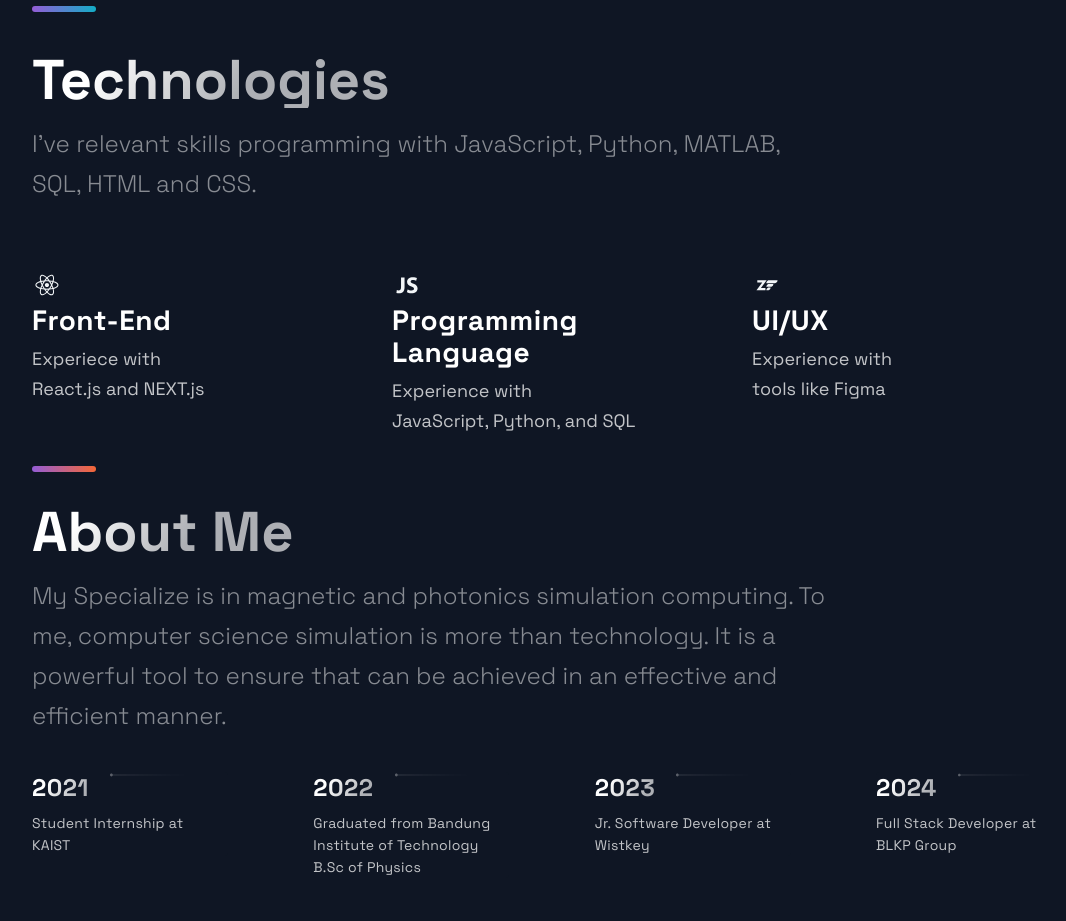
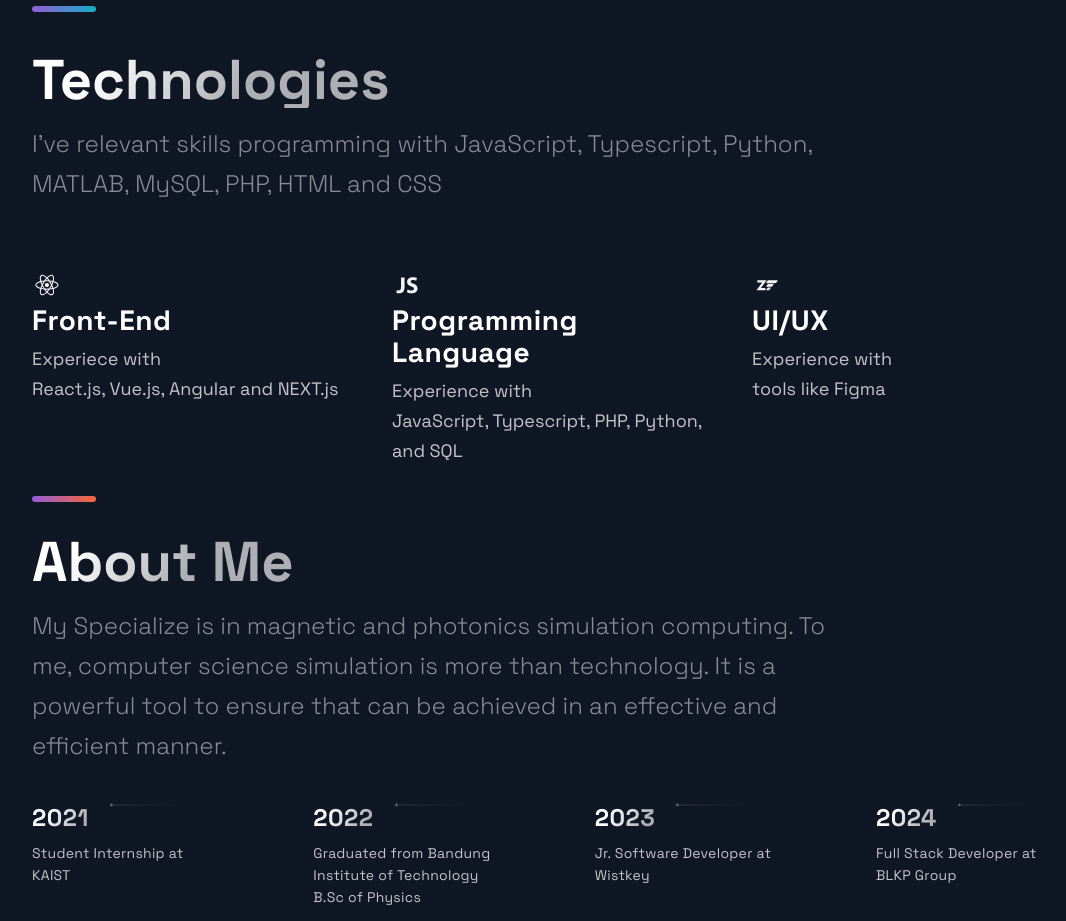
Before and after one commit to gummymule/portfolio-3.0, a Next.js app: page / in a window 1280 px wide. Shown: the part 3100-4021 px from the top of the page, without its empty margins (88-1154 px from the left). Built offline with nearby package versions, Linux system fonts and the light colour scheme.

Commit message:
added new technologies

```diff
--- a/src/components/Technologies/Technologies.js
+++ b/src/components/Technologies/Technologies.js
@@ -8,7 +8,7 @@ const Technologies = () =>  (
     <SectionDivider divider />
     <SectionTitle>Technologies</SectionTitle>
     <SectionText>
-      I've relevant skills programming with JavaScript, Python, MATLAB, SQL, HTML and CSS.
+      I've relevant skills programming with JavaScript, Typescript, Python, MATLAB, MySQL, PHP, HTML and CSS
     </SectionText>
     <List>
       <ListItem>
@@ -19,7 +19,7 @@ const Technologies = () =>  (
           <ListTitle>Front-End</ListTitle>
           <ListParagraph>
             Experiece with <br />
-            React.js and NEXT.js
+            React.js, Vue.js, Angular and NEXT.js
           </ListParagraph>
         </ListContainer>
       </ListItem>
@@ -31,7 +31,7 @@ const Technologies = () =>  (
           <ListTitle>Programming Language</ListTitle>
           <ListParagraph>
             Experience with <br />
-            JavaScript, Python, and SQL
+            JavaScript, Typescript, PHP, Python, and SQL
           </ListParagraph>
         </ListContainer>
       </ListItem>
```
